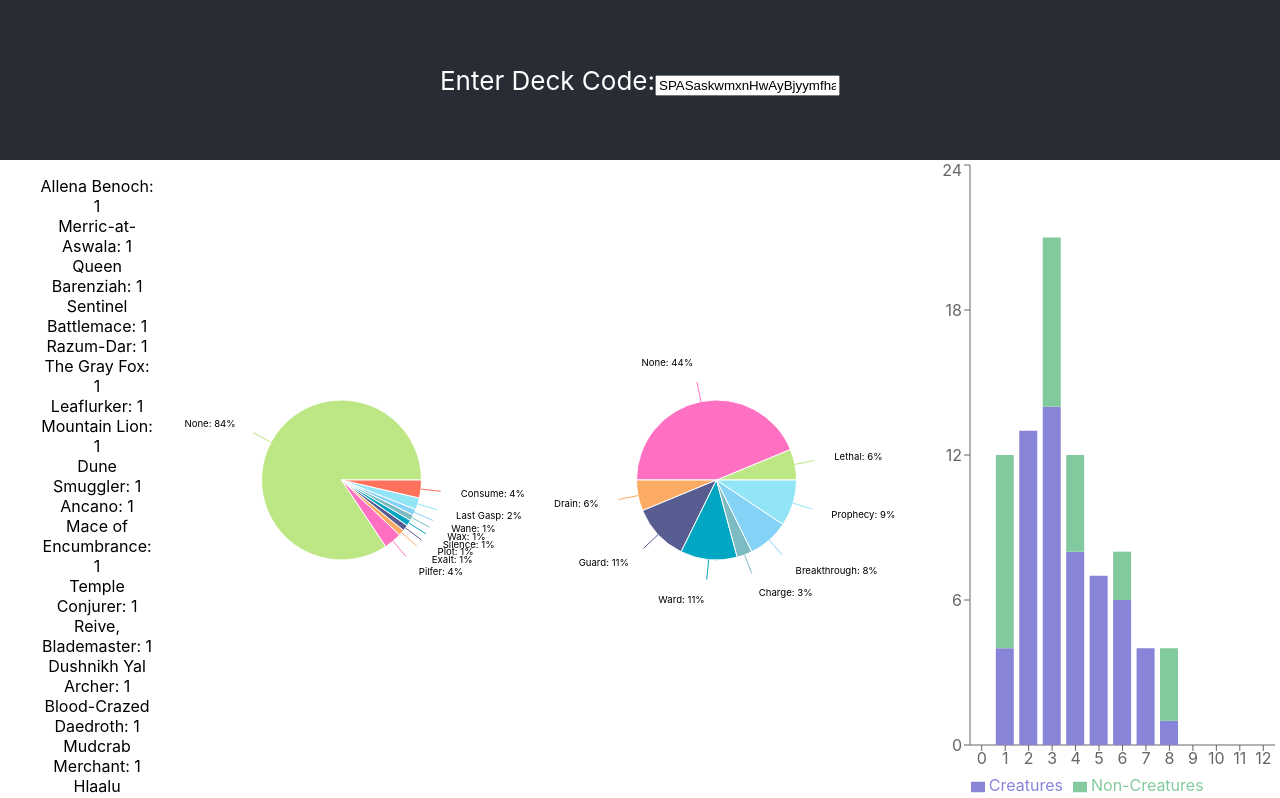
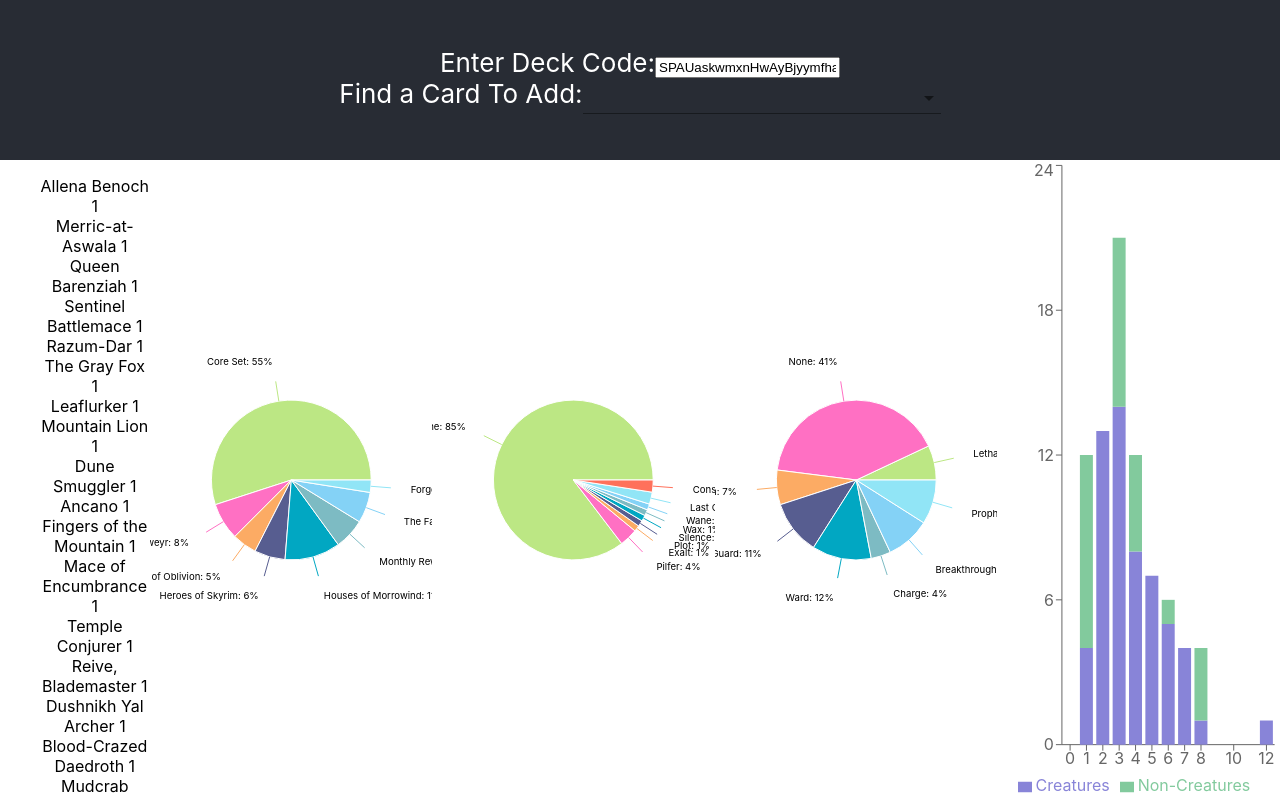
Before and after one commit to DrewHoo/shivering-deckbuilder, a React (Create React App) app: page / in a window 1280 px wide. Shown: the top 798 px of the page. Built offline with nearby package versions, Linux system fonts and the light colour scheme.

Commit message:
feat: enable adding cards to a deck

```diff
--- a/package.json
+++ b/package.json
@@ -3,6 +3,10 @@
   "version": "0.1.0",
   "private": true,
   "dependencies": {
+    "@babel/core": "^7.13.15",
+    "@babel/preset-env": "^7.13.15",
+    "@material-ui/core": "^4.11.3",
+    "@material-ui/icons": "^4.11.2",
     "@testing-library/jest-dom": "^5.11.4",
     "@testing-library/react": "^11.1.0",
     "@testing-library/user-event": "^12.1.10",
--- a/src/App.js
+++ b/src/App.js
@@ -1,20 +1,26 @@
 import React, { useState } from 'react'
-
 import './App.css'
 import { CardList } from './CardList'
+import { CardPicker } from './CardPicker'
 import { CurveDiagram } from './CurveDiagram'
-import { getCardsFromDeckCode } from './deck-analyzer'
+import { addCardToDeck, getCardsFromDeckCode } from './deck-analyzer'
 import { KeywordPieGraph } from './KeywordPieGraph'
 import { MechanicPieGraph } from './MechanicPieGraph'
+import { SetPieGraph } from './SetPieGraph'
 
 function App () {
-  const [deckCode, setDeckCode] = useState('SPASaskwmxnHwAyBjyymfhaAjXqhmUflxPkYirwqAPbOdhpVnwaNxScrxcvKdVefbKdEfvdYALhPqygsnMvDjHrCoedIrkmG')
+  const [deckCode, setDeckCode] = useState(
+    'SPAUaskwmxnHwAyBjyymfhaAxSjXqhmUflxPkYirwqeaAPbOdhpVnwaNvDcrxcvKdVefbKdEfvdYAKhPqygsnMjHrCoedIrkmG'
+  )
   const handleChange = event => {
     setDeckCode(event.target.value)
   }
   let cardList
   if (deckCode) {
     cardList = getCardsFromDeckCode(deckCode)
+  }
+  const addCard = card => {
+    setDeckCode(addCardToDeck(deckCode, card))
   }
 
   return (
@@ -28,9 +34,11 @@ function App () {
             onChange={handleChange}
           ></input>
         </label>
+        <CardPicker addCard={addCard} />
       </header>
       <div className='App-analytics'>
         {deckCode && <CardList cardList={cardList} />}
+        {deckCode && <SetPieGraph cardList={cardList} />}
         {deckCode && <MechanicPieGraph cardList={cardList} />}
         {deckCode && <KeywordPieGraph cardList={cardList} />}
         {deckCode && <CurveDiagram cardList={cardList} />}
--- a/src/CardList.jsx
+++ b/src/CardList.jsx
@@ -8,8 +8,8 @@ export const CardList = ({ cardList }) => {
     <div className='CardList'>
       <ul>
         {Object.entries(counts).map(([cardName, cardCount]) => (
-          <li key={cardName}>
-            {cardName}: {cardCount}
+          <li className="CardList.item" key={cardName}>
+            {cardName} {cardCount}
           </li>
         ))}
       </ul>
--- /dev/null
+++ b/src/CardPicker.jsx
@@ -0,0 +1,43 @@
+import React, { useState } from 'react'
+import _ from 'lodash'
+import { Fab, NativeSelect } from '@material-ui/core'
+import AddIcon from '@material-ui/icons/Add'
+import { cards } from './collection'
+
+export function CardPicker ({ addCard }) {
+  const [currentCard, setCurrentCard] = useState('')
+  const handleChange = e => {
+    if (e?.target?.value) {
+      setCurrentCard(cards.find(({ Name }) => Name === e.target.value) ?? '')
+    }
+  }
+  return (
+    <>
+      <label>
+        Find a Card To Add:
+        <NativeSelect value={currentCard.Name} onChange={handleChange}>
+          <option aria-label='None' value='' />
+          {cards.map(card => (
+            <option value={card.Name}>{card.Name}</option>
+          ))}
+        </NativeSelect>
+      </label>
+      {currentCard && (
+        <label>
+          {JSON.stringify(
+            _.pick(currentCard, 'Magicka Cost', 'Attack', 'Health', 'Type'),
+            null,
+            ' '
+          )}
+          <Fab
+            color='primary'
+            aria-label='add'
+            onClick={() => addCard(currentCard)}
+          >
+            <AddIcon />
+          </Fab>
+        </label>
+      )}
+    </>
+  )
+}
--- /dev/null
+++ b/src/SetPieGraph.jsx
@@ -0,0 +1,16 @@
+import React from 'react'
+import _ from 'lodash'
+import { PieGraph } from './components/PieGraph'
+
+export function SetPieGraph ({ cardList }) {
+  const nameKey = 'expansion set'
+
+  const data = Object.entries(_.countBy(cardList, 'Expansion set')).map(
+    ([value, count]) => ({
+      [nameKey]: value,
+      count
+    })
+  )
+
+  return <PieGraph data={data} nameKey={nameKey} dataKey={'count'} />
+}
--- a/src/constants.js
+++ b/src/constants.js
@@ -7,5 +7,6 @@ export const KeywordNames = {
   Rally: 'Rally',
   Regenerate: 'Regenerate',
   Breakthrough: 'Breakthrough',
-  Lethal: 'Lethal'
+  Lethal: 'Lethal',
+  Mobilize: 'Mobilize'
 }
--- a/src/deck-analyzer.js
+++ b/src/deck-analyzer.js
@@ -2,20 +2,87 @@ import _ from 'lodash'
 import { cards as collection } from './collection'
 
 export function getCardsFromDeckCode (deckCode) {
-  let index = 0
-  const cards = []
+  let count = 1
+  return _.chunk(deckCode.slice(2), 2)
+    .map(arr => arr.join(''))
+    .flatMap(cardCode => {
+      const card = collection.find(({ code }) => code === cardCode)
+      if (card) {
+        return _.range(1, count).map(() => card)
+      } else {
+        count += 1
+        return []
+      }
+    })
+    .filter(card => !!card)
+}
+
+export function addCardToDeck (deckCode, card) {
+  const deck = turnDeckCodeToObject(deckCode)
+  addCardToDeckObject(deck, card)
+  return turnObjectToDeckCode(deck)
+}
+
+/**
+ * creates a deck object that looks like this:
+ * {
+ *  1: ['ab', 'ac'],
+ *  2: ['de', 'fg']
+ * }
+ */
+export function turnDeckCodeToObject (deckCode) {
   let count = 0
-  while (index < deckCode.length) {
-    const cardCode = deckCode.slice(index, index + 2)
-    const card = collection.find(({ code }) => code === cardCode)
-    if (card) {
-      _.range(1, count).forEach(() => {
-        cards.push(card)
-      })
-    } else {
-      count += 1
-    }
-    index += 2
+  return _.chunk(deckCode.slice(2), 2)
+    .map(arr => arr.join(''))
+    .map(code => {
+      const card = collection.find(card => card.code === code)
+      if (card) {
+        return [count, card.code]
+      } else {
+        count += 1
+        return [count]
+      }
+    })
+    .reduce(
+      (acc, [count, code]) => ({
+        ...acc,
+        [count]: code ? [...(acc[count] || []), code] : []
+      }),
+      {}
+    )
+}
+
+export function turnObjectToDeckCode (deck) {
+  return Object.values(deck)
+    .map(cards => `${turnNumberIntoBase26(cards.length)}${cards.join('')}`)
+    .reduce((acc, next) => `${acc}${next}`, 'SP')
+}
+
+export function addCardToDeckObject (deck, card) {
+  const pair = Object.entries(deck).find(([, cards]) =>
+    cards.find(c => c === card.code)
+  )
+
+  let newCount = 1
+  if (pair) {
+    const [count, cards] = pair
+    newCount = count + 1
+    deck[count] = _.without(cards, card.code)
   }
-  return cards
+
+  if (!deck[newCount]) {
+    deck[newCount] = [card.code]
+  } else {
+    deck[newCount].push(card.code)
+  }
 }
+
+function turnNumberIntoBase26 (number) {
+  let i = 0
+  while (number > 26) {
+    number %= 26
+    i++
+  }
+  console.log(i, number)
+  return String.fromCharCode(65 + i) + String.fromCharCode(65 + number)
+}
```
Also changed, not shown: 2 other files (tests, documents, lock files or other folders).
